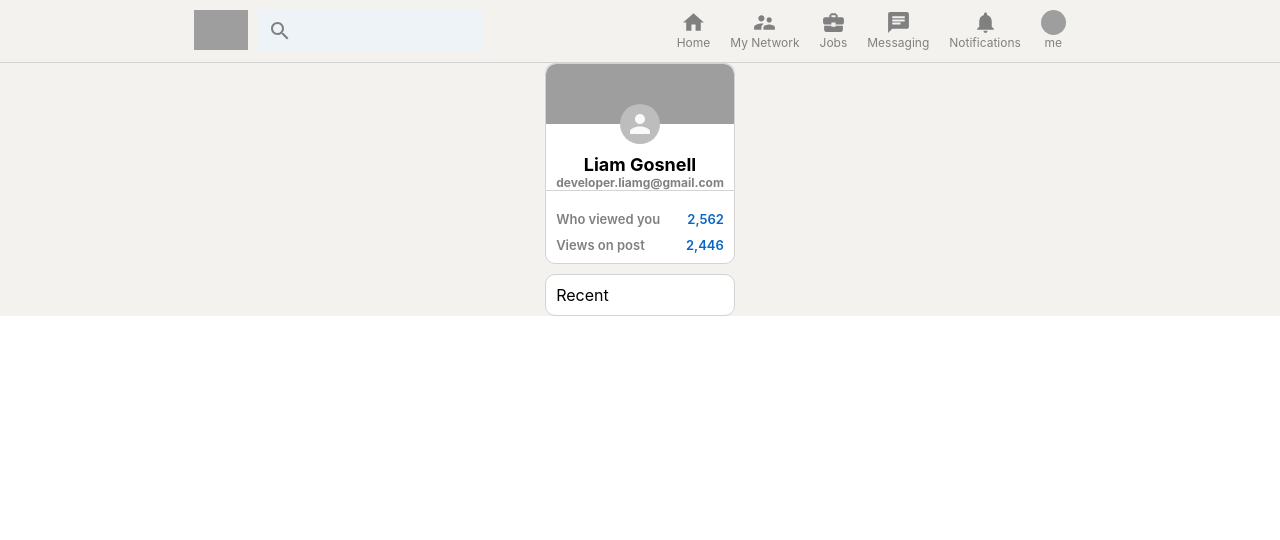
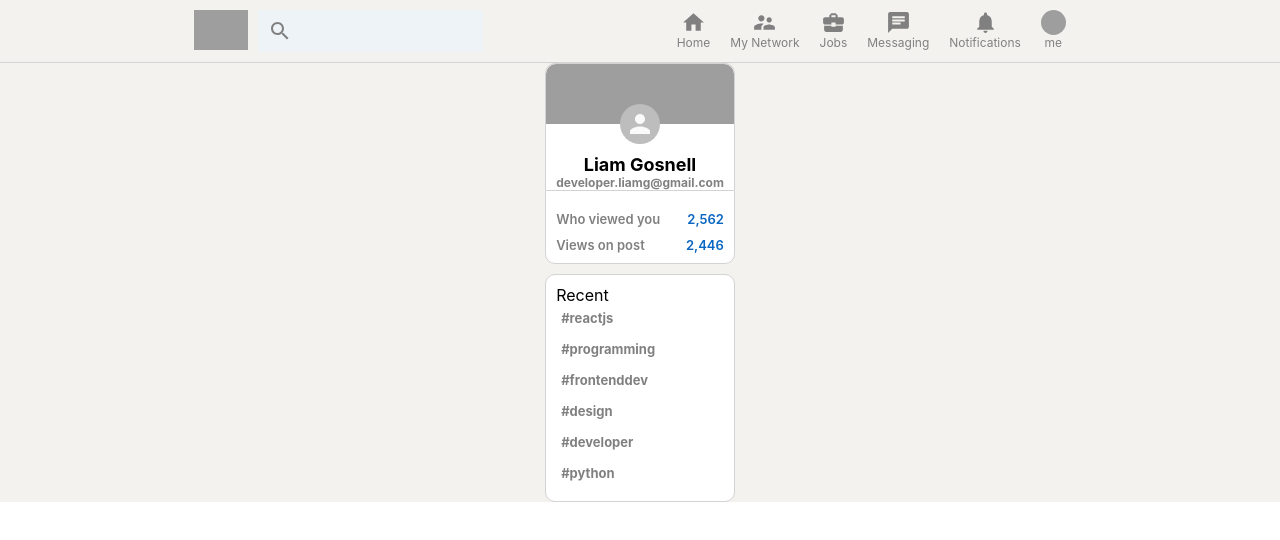
Before and after one commit to Liam-gosnell/linkedin-clone, a React (Create React App) app: page / in a window 1280 px wide. Shown: the top 540 px of the page. Built offline with nearby package versions, Linux system fonts and the light colour scheme; grey boxes are pictures that could not be loaded.

Commit message:
Added recentItem function to show under profile sidebar

```diff
--- a/src/Sidebar.css
+++ b/src/Sidebar.css
@@ -77,3 +77,20 @@
     border-radius: 10px;
     margin-top: 10px;
 }
+
+.sidebar__recentItem {
+    display: flex;
+    font-size: 13px;
+    color: gray;
+    font-weight: bolder;
+    cursor: pointer;
+    margin-bottom: 5px;
+    padding: 5px;
+}
+
+.sidebar__recentItem:hover {
+    background-color: whitesmoke;
+    border-radius: 10px;
+    cursor: pointer;
+    color: black;
+}
--- a/src/Sidebar.js
+++ b/src/Sidebar.js
@@ -3,6 +3,13 @@
 import './Sidebar.css';
 
 function Sidebar() {
+    const recentItem = (topic) => (
+        <div className="sidebar__recentItem">
+            <span className="sidebar__hash">#</span>
+            <p>{topic}</p>
+        </div>
+    );
+
     return (
         <div className="sideBar">
            <div className="sidebar__top" >
@@ -26,7 +33,12 @@
 
            <div className="sidebar__bottom">
                 <p>Recent</p>
-
+                {recentItem('reactjs')}
+                {recentItem('programming')}
+                {recentItem('frontenddev')}
+                {recentItem('design')}
+                {recentItem('developer')}
+                {recentItem('python')}
            </div>
 
         </div>
```
